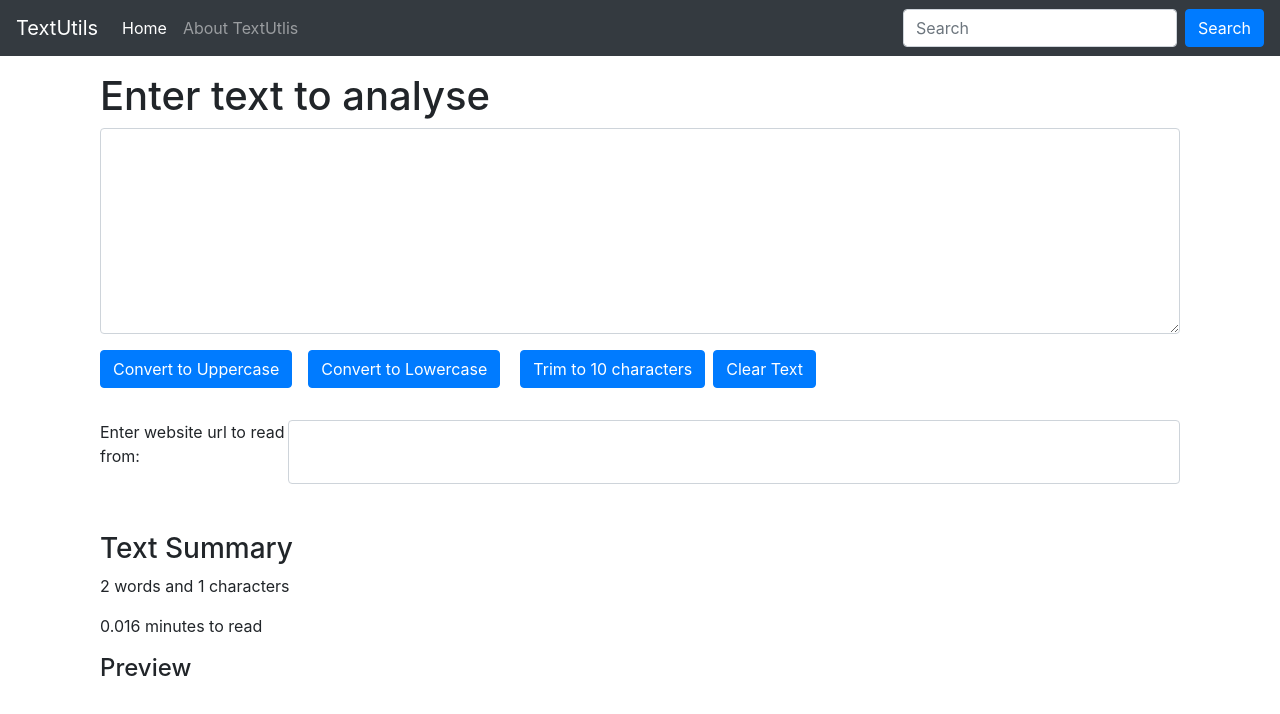
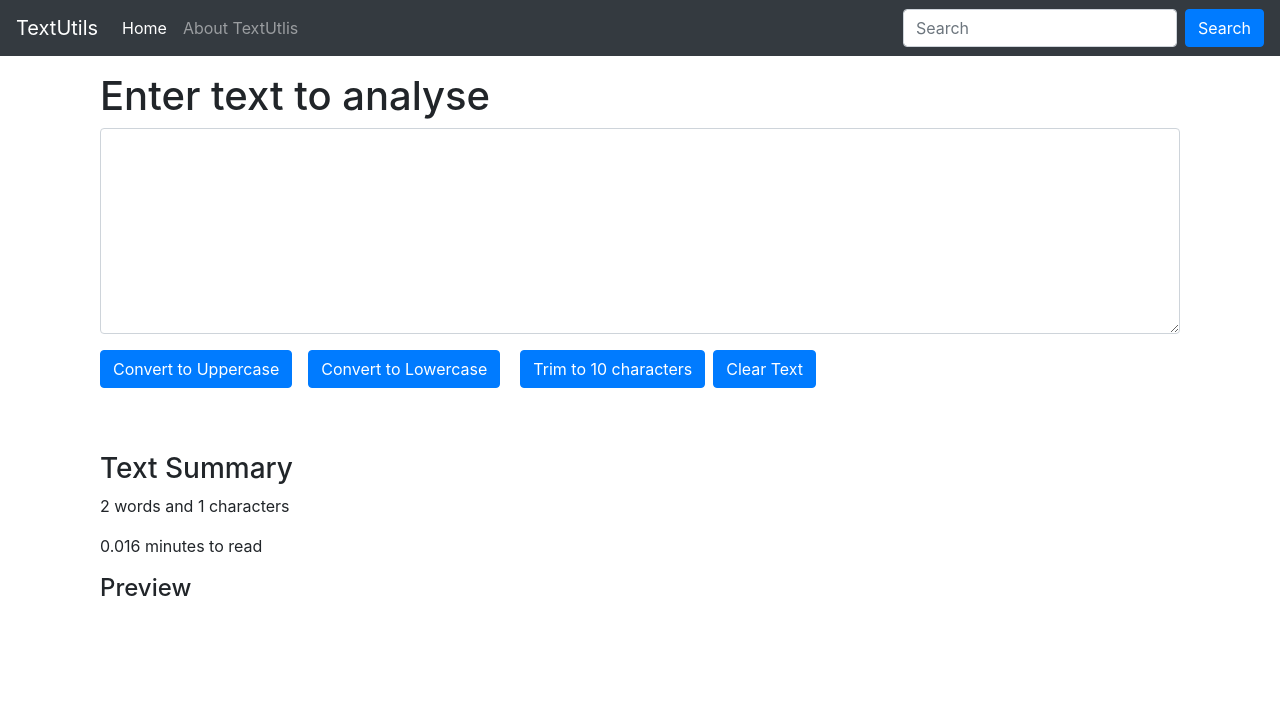
Before and after one commit to Parishri07/my-first-react-app, a React (Create React App) app: page / in a window 1280 px wide. Shown: the top 714 px of the page. Built offline with nearby package versions, Linux system fonts and the light colour scheme.

Commit message:
failed attemp to add new component

```diff
--- a/src/components/TextForm.js
+++ b/src/components/TextForm.js
@@ -3,6 +3,7 @@ import React,{useState} from 'react'
 
 export default function TextForm(props) {
   const[text, setText] = useState(' ');
+  // const[website, setURL] = useState(' ');
 
   const handleUpClick = ()=>{
     // console.log("clicked");
@@ -30,9 +31,42 @@ export default function TextForm(props) {
     setText(event.target.value);
   }
 
+//   const handleChange = (event)=>{
+//     setURL(event.target.value);
+//       // 1. Fetch the webpage's HTML content
+// fetch(event.target.value)
+// .then(response => {
+//   // Check if the request was successful
+//   if (!response.ok) {
+//     throw new Error('Network response was not ok');
+//   }
+//   return response.text(); // Get the HTML content as text
+// })
+// .then(html => {
+//   // 2. Extract text from the HTML
+//   const text = extractTextFromHTML(html);
+
+//   // 3. Do something with the extracted text
+//   console.log(text);
+// })
+// .catch(error => {
+//   console.error('There was a problem with the fetch operation:', error);
+// });
+//   }
+
   const displayStyle = {
     display: 'flex'
   };
+
+
+
+// Function to extract text from HTML (you can customize this as needed)
+// function extractTextFromHTML(html) {
+// const parser = new DOMParser();
+// const doc = parser.parseFromString(html, 'text/html');
+// return doc.body.textContent;
+// }
+
 
   return (
     <>
@@ -44,10 +78,10 @@ export default function TextForm(props) {
     <button class="btn btn-primary my-3 mx-1" onClick={handleTrim} >Trim to 10 characters</button>
     <button class="btn btn-primary my-3 mx-1" onClick={handleClearClick} >Clear Text</button>
     </div>
-    <div className='container my-3' style={displayStyle}>
+    {/* <div className='container my-3' style={displayStyle}>
       <p>Enter website url to read from: </p>
-      <input class="form-control" type="text"></input>
-    </div>
+      <input class="form-control" type="text" value={website} onChange={handleChange}></input>
+    </div> */}
     <div className="container my-5">
       <h3>Text Summary</h3>
       <p>{text.split(" ").length} words and {text.length} characters</p>
```
